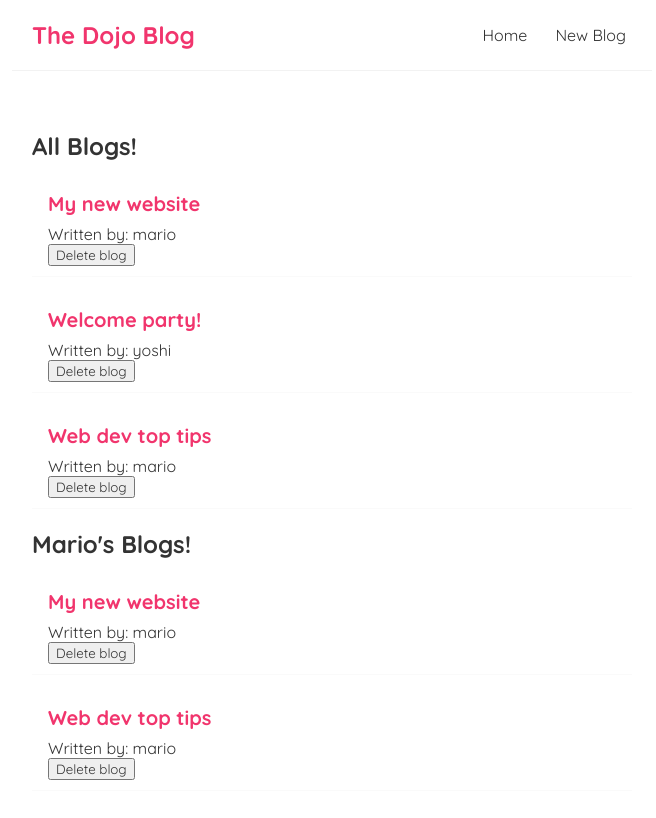
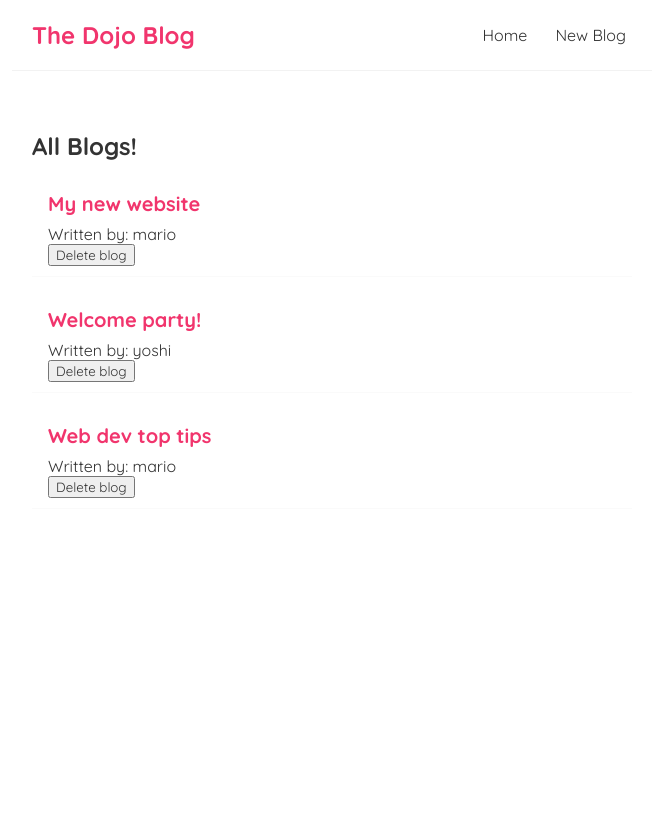
Before and after one commit to LozanoRogelio/React-Blog, a React (Create React App) app: page / in a window 1280 px wide. Shown: the top 818 px of the page, without its empty margins (308-964 px from the left). Built offline with nearby package versions, Linux system fonts and the light colour scheme.

Commit message:
Learned about useEffect and how to prevent an endless loop

```diff
--- a/src/Home.js
+++ b/src/Home.js
@@ -1,4 +1,4 @@
-import { useState } from "react";
+import { useState, useEffect} from "react";
 import BlogList from "./BlogList";
 
 
@@ -15,10 +15,14 @@ const Home = () => {
 
     }
 
+    useEffect(() => {
+        console.log('use effect ran')
+    })
+
     return (
         <div className="home">
-           <BlogList blogs={blogs} title="All Blogs!"/>
-           <BlogList blogs={blogs.filter((blog) => blog.author === "mario")} title="Mario's Blogs!" handleDelete={handleDelete}/>
+           <BlogList blogs={blogs} title="All Blogs!" handleDelete={handleDelete}/>
+
 
         </div>
 
```
